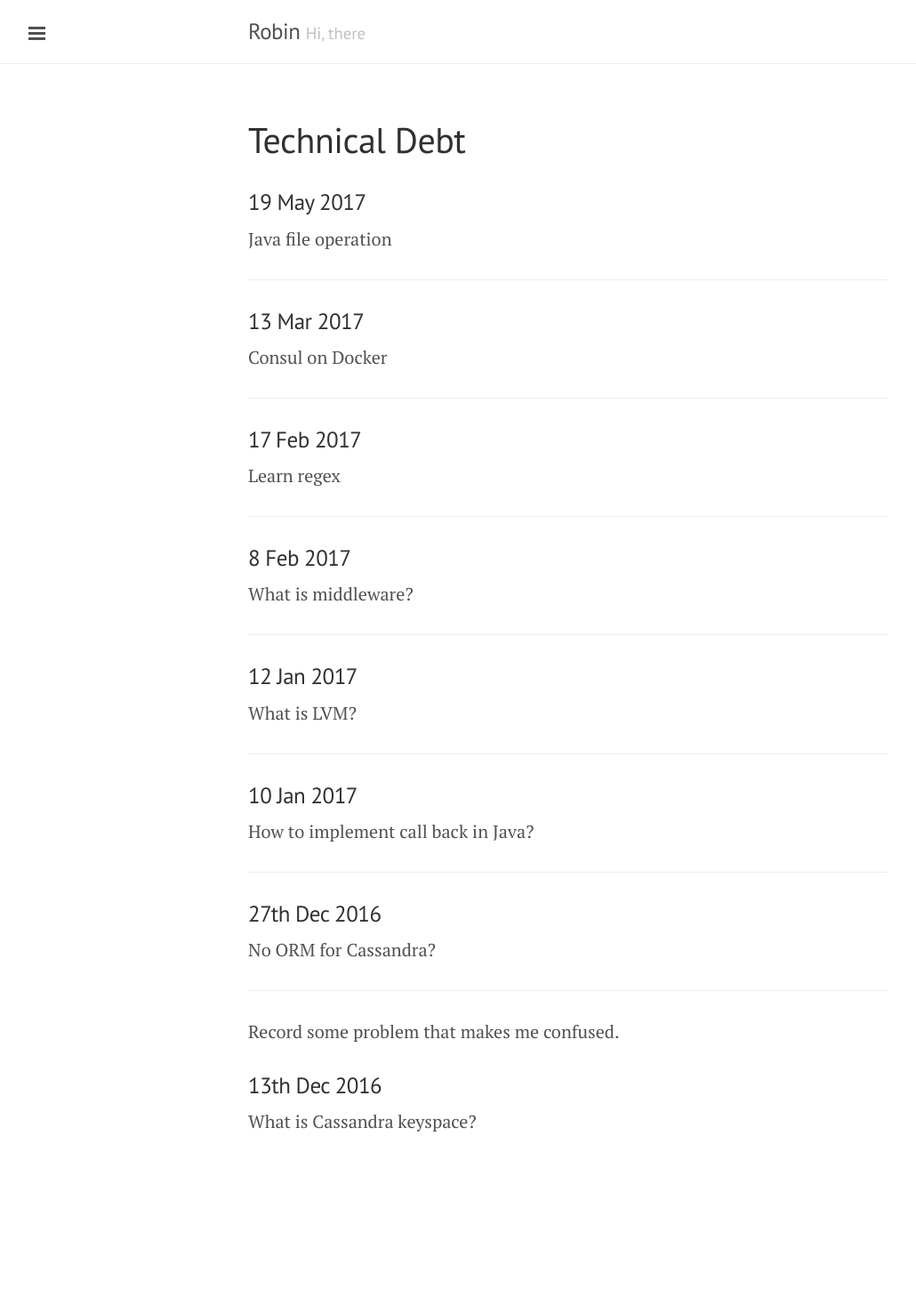
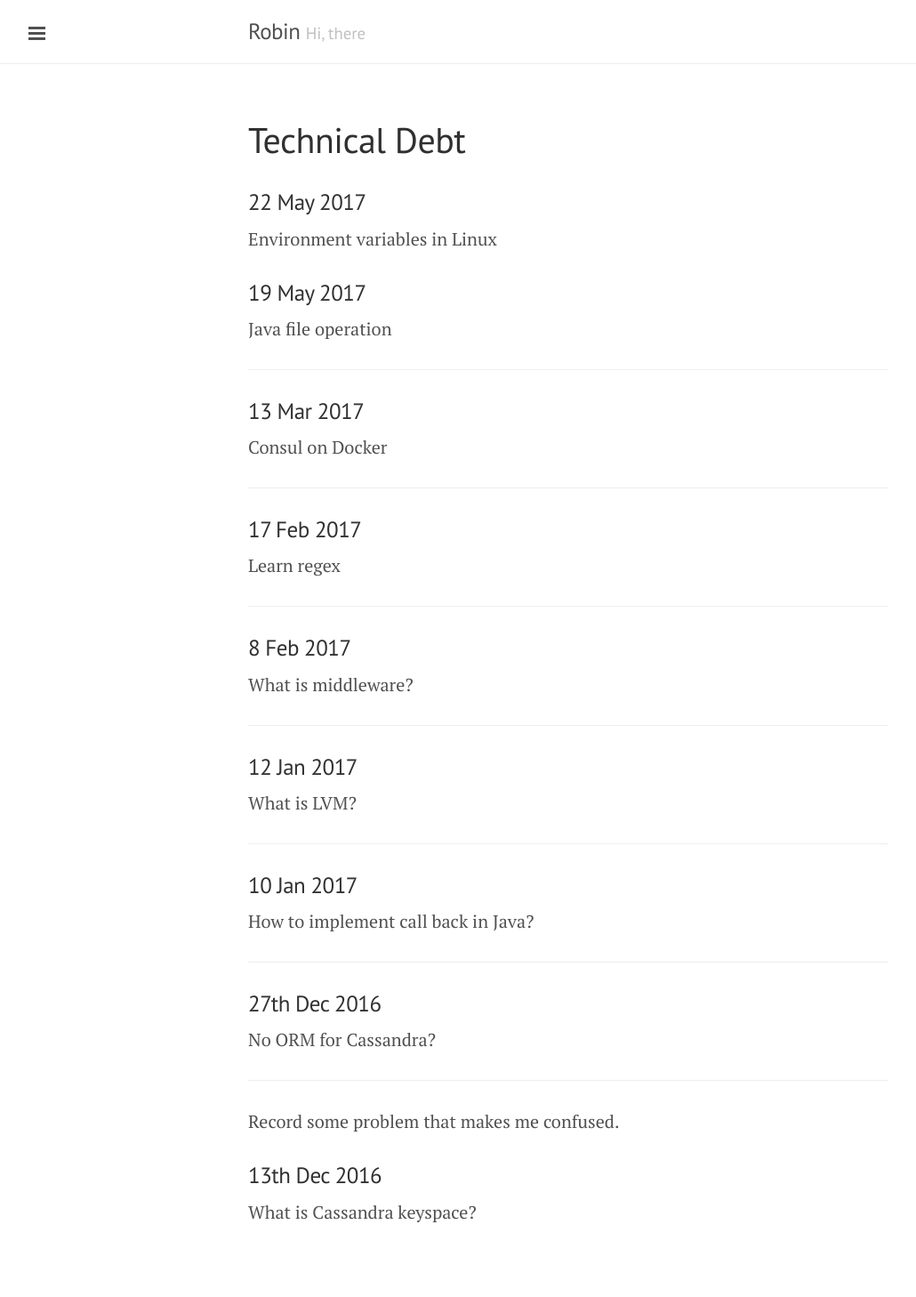
Before and after one commit to RobinGG/RobinGG.github.io, a Jekyll site: the page built from technicalDebt/index.md, in a window 1280 px wide. Shown: the whole page at 89% size, without its empty margins (1-1031 px from the left). Built offline with Jekyll 4.4.1, drawn with Linux system fonts in a browser that asks for light colours; before the commit the page ends 1356 px from its top, so only the background shows below that.

Commit message:
technical debt on May 22th

```diff
--- a/technicalDebt/index.md
+++ b/technicalDebt/index.md
@@ -2,6 +2,10 @@
 layout: page
 title: Technical Debt
 ---
+
+### 22 May 2017
+
+Environment variables in Linux
 
 ### 19 May 2017
 
```
